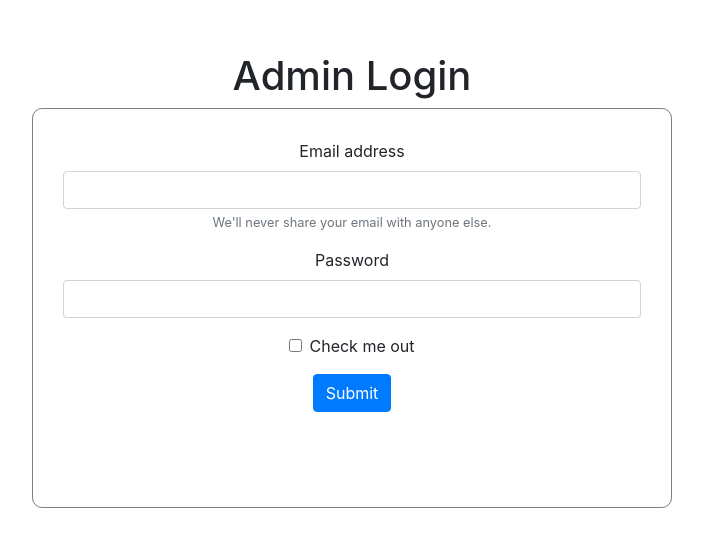
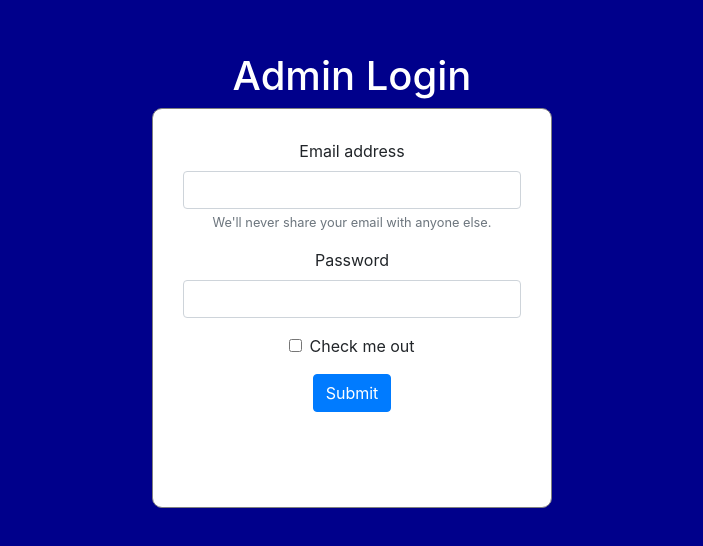
Before and after one commit to Jorden-Tang/React-Scroll-Price, a React (Create React App) app in the folder client/: page /admin in a window 1280 px wide. Shown: the part 120-666 px from the top of the page, without its empty margins (288-991 px from the left). Built offline with nearby package versions, Linux system fonts and the light colour scheme; a web font is replaced by a local one.

Commit message:
added not found page

```diff
--- a/client/package.json
+++ b/client/package.json
@@ -7,6 +7,7 @@
     "@testing-library/jest-dom": "^4.2.4",
     "@testing-library/react": "^9.4.0",
     "@testing-library/user-event": "^7.2.1",
+    "axios": "^0.19.2",
     "bootstrap": "^4.4.1",
     "react": "^16.12.0",
     "react-bootstrap": "^1.0.0-beta.16",
--- a/client/src/App.js
+++ b/client/src/App.js
@@ -3,8 +3,10 @@ import logo from './logo.svg';
 import './App.css';
 import HomePage from './views/HomePage'
 import AdminPage from './views/AdminPage'
+import NotFoundPage from './views/NotFoundPage'
 import 'bootstrap/dist/css/bootstrap.min.css';
 import {Router, Link} from "@reach/router"
+import NotFound from './views/NotFoundPage';
 
 function App() {
   return (
@@ -12,6 +14,7 @@ function App() {
       <Router>
       <HomePage path="/"></HomePage>
       <AdminPage path ="/admin"></AdminPage>
+      <NotFound default/>
      </Router>
     </div>
   );
--- a/client/src/static/css/updateDataForm.css
+++ b/client/src/static/css/AdminLoginForm.css
@@ -1,7 +1,8 @@
 form{
-    width: 50%;
-    height: 50%;
+    width: 400px;
+    height: 400px;
     border: 1px solid gray;
     padding: 30px;
     border-radius: 10px;
+    background-color: white;
 }
--- a/client/src/static/css/AdminPage.css
+++ b/client/src/static/css/AdminPage.css
@@ -6,4 +6,9 @@
   justify-content: center;
   align-items: center;
   text-align: center;
+  background-color: darkblue;
 }
+
+h1{
+  color: white;
+}
--- a/client/src/static/css/HomePage.css
+++ b/client/src/static/css/HomePage.css
@@ -14,6 +14,7 @@
     background-image: url("../images/background.jpg");
     background-repeat: no-repeat;
     background-attachment: fixed;
+    background-size: cover;
 }
 
 .header{
--- a/client/src/views/AdminPage.js
+++ b/client/src/views/AdminPage.js
@@ -1,13 +1,12 @@
 import React from 'react'
-import UpdateDataForm from '../components/updateDataForm'
+import AdminLoginForm from '../components/AdminLoginForm'
 import "../static/css/AdminPage.css"
 
 const AdminPage = (props) =>{
     return(
-
         <div id = "body">
             <h1>Admin Login</h1>
-            <UpdateDataForm></UpdateDataForm>
+            <AdminLoginForm></AdminLoginForm>
         </div>
     )
 }
--- /dev/null
+++ b/client/src/views/NotFoundPage.js
@@ -0,0 +1,11 @@
+import React from 'react'
+
+const NotFound = (props) =>{
+    return(
+        <>
+        <h2>Oops can't find page</h2>
+        </>
+    )
+}
+
+export default NotFound
```
Also changed, not shown: client/src/components/AdminLoginForm.js (renamed from client/src/components/updateDataForm.js, +4 -3 lines), 1 other file (tests, documents, lock files or other folders).
